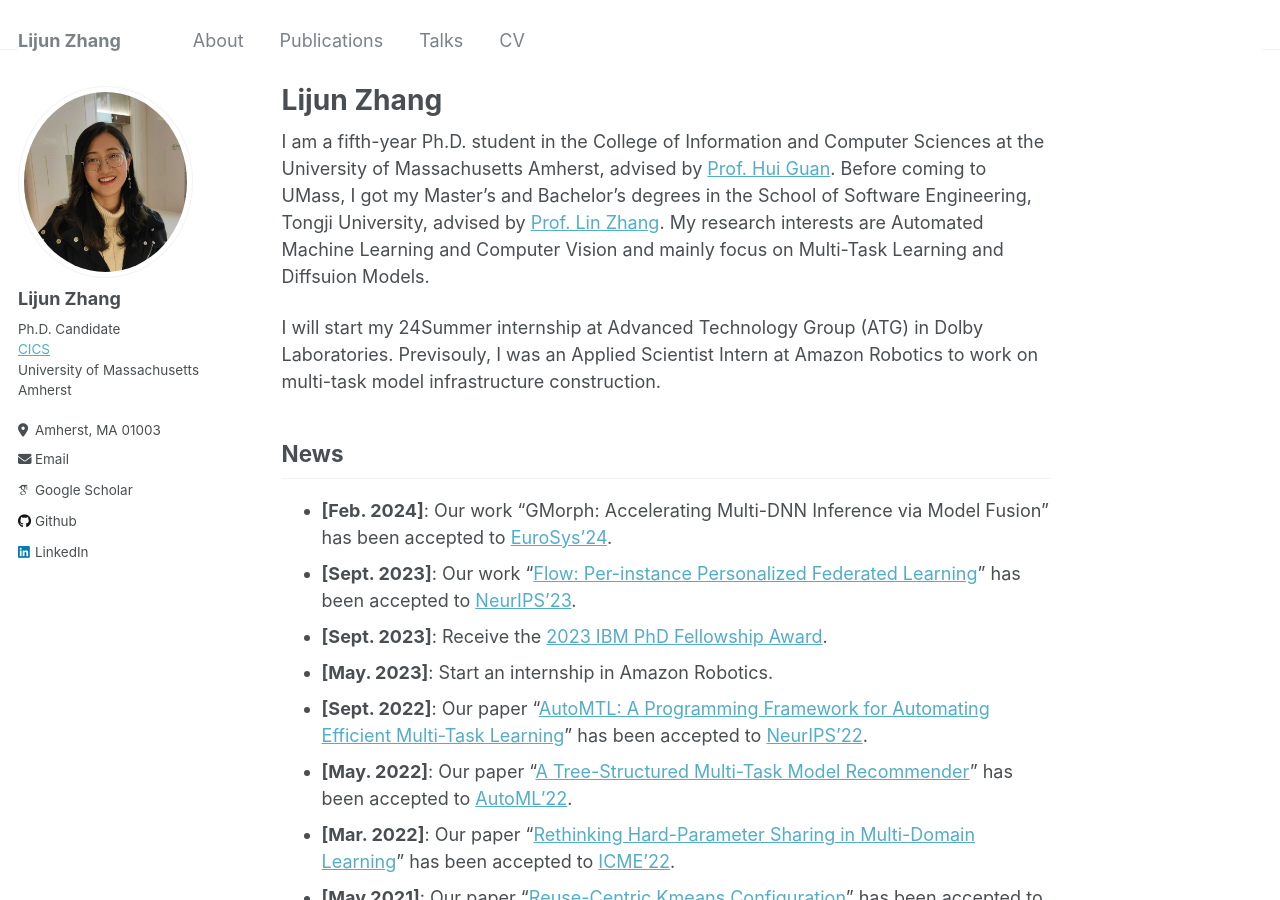
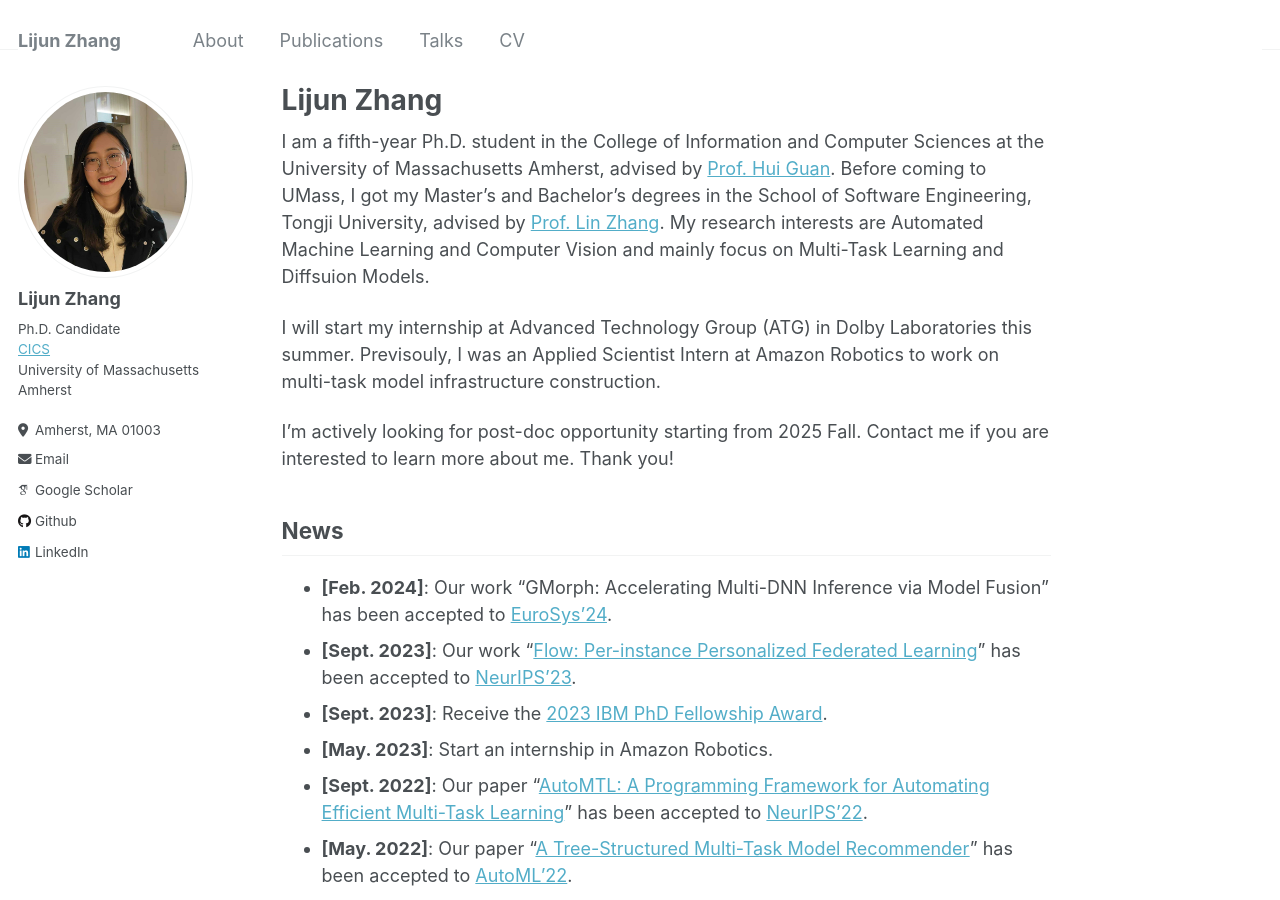
Before and after one commit to zhanglijun95/zhanglijun95.github.io, a Jekyll site: the page built from _pages/about.md, in a window 1280 px wide and 900 px high. Built offline with Jekyll 4.4.1, drawn with Linux system fonts in a browser that asks for light colours; some web fonts are replaced.

Commit message:
Update about.md

```diff
--- a/_pages/about.md
+++ b/_pages/about.md
@@ -11,8 +11,10 @@ I am a fifth-year Ph.D. student in the College of Information and Computer Scien
 Before coming to UMass, I got my Master's and Bachelor's degrees in the School of Software Engineering, Tongji University, advised by [Prof. Lin Zhang](https://cslinzhang.gitee.io/home/).
 My research interests are Automated Machine Learning and Computer Vision and mainly focus on Multi-Task Learning and Diffsuion Models.
 
-I will start my 24Summer internship at Advanced Technology Group (ATG) in Dolby Laboratories.
+I will start my internship at Advanced Technology Group (ATG) in Dolby Laboratories this summer.
 Previsouly, I was an Applied Scientist Intern at Amazon Robotics to work on multi-task model infrastructure construction.
+
+I'm actively looking for post-doc opportunity starting from 2025 Fall. Contact me if you are interested to learn more about me. Thank you!
 
 ## News
 
```
